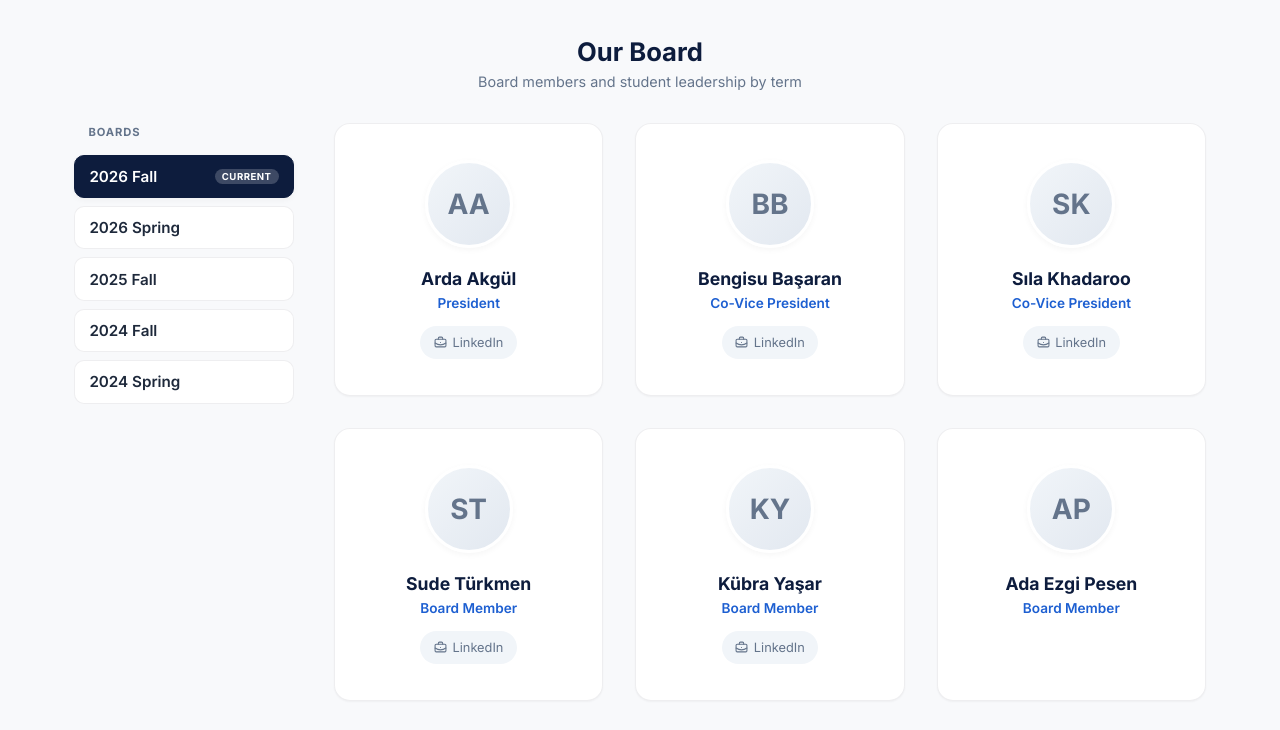
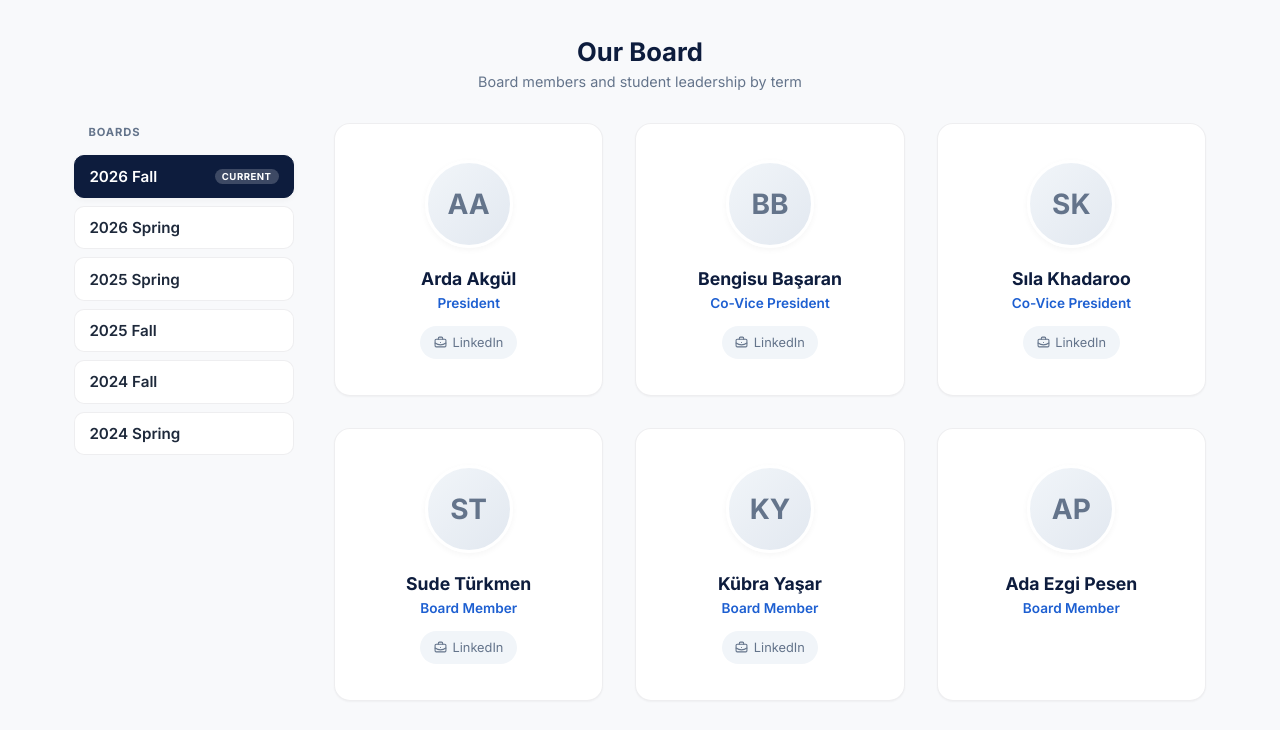
Before and after one commit to tedueru/tedueru.github.io, a website: page team.html in a window 1280 px wide. Shown: the part 1360-2090 px from the top of the page. Drawn offline with nearby package versions, Linux system fonts and the light colour scheme.

Commit message:
Add 2025 Spring board from Economics Research Union election list

```diff
--- a/team.html
+++ b/team.html
@@ -264,6 +264,23 @@
                 ]
             },
             {
+                id: "2025-spring", label: "2025 Spring",
+                members: [
+                    { name: "Furkan Güdek", role: "President" },
+                    { name: "Gökçenur Başaran", role: "Co-Vice President" },
+                    { name: "Deniz Yıldırım", role: "Co-Vice President" },
+                    { name: "Bengisu Başaran", role: "Board Member" },
+                    { name: "Ayşe Pınar Akbay", role: "Board Member" },
+                    { name: "Oumaima Ez-Zebayry", role: "Alternate Board Member" },
+                    { name: "Kerem Barbaros", role: "Alternate Board Member" },
+                    { name: "Mustafa Boydaş", role: "Chairperson of the Audit Committee" },
+                    { name: "Ezgi Eylem Erdoğan", role: "Audit Committee Member" },
+                    { name: "Arda Akgül", role: "Audit Committee Member" },
+                    { name: "Ali Ceren", role: "Audit Committee Member" },
+                    { name: "Mehmet Orkun Apaydın", role: "Audit Committee Member" }
+                ]
+            },
+            {
                 id: "2025-fall", label: "2025 Fall",
                 members: [
                     { name: "Ayşe Pınar Akbay", role: "President" },
```
